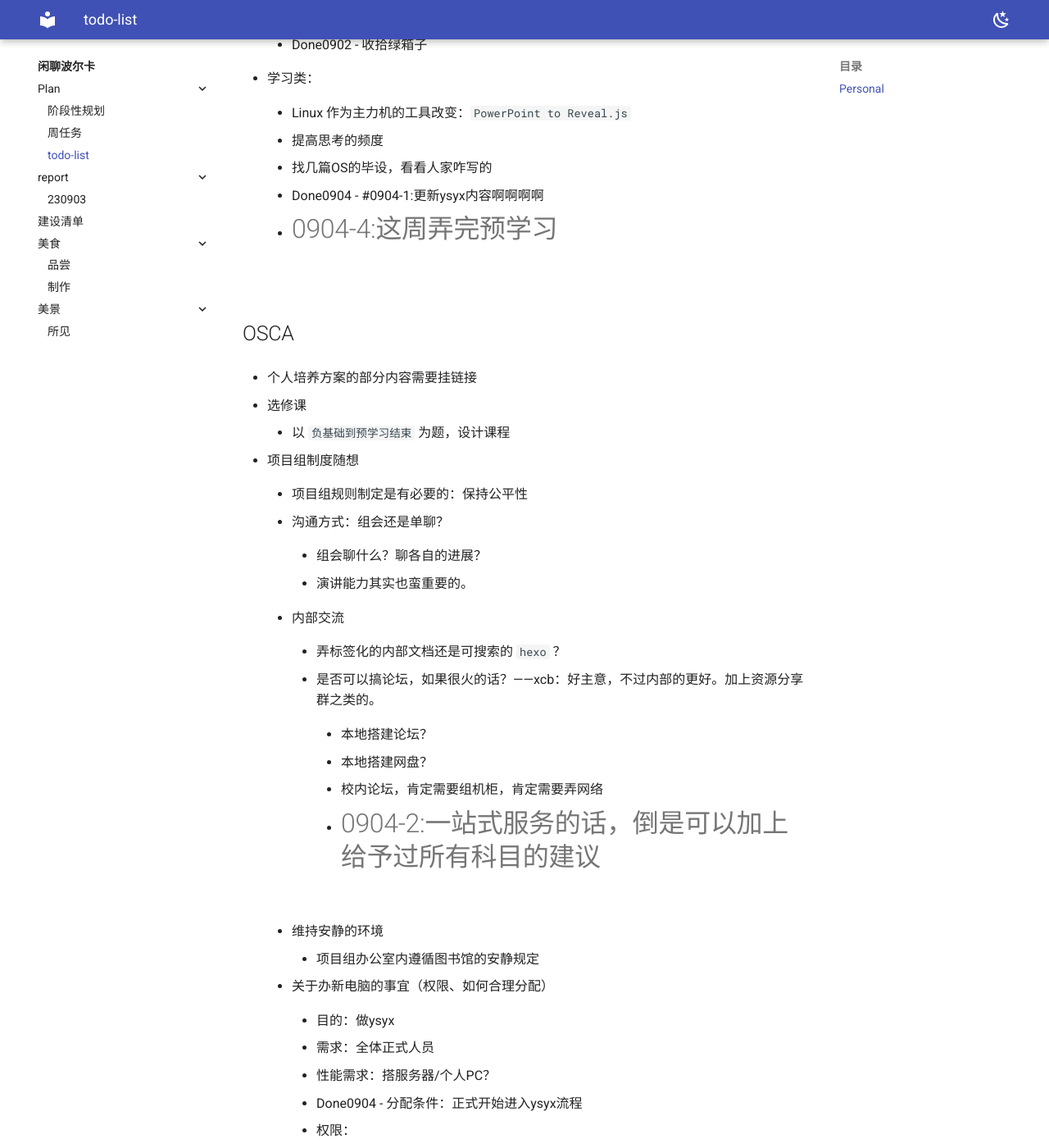
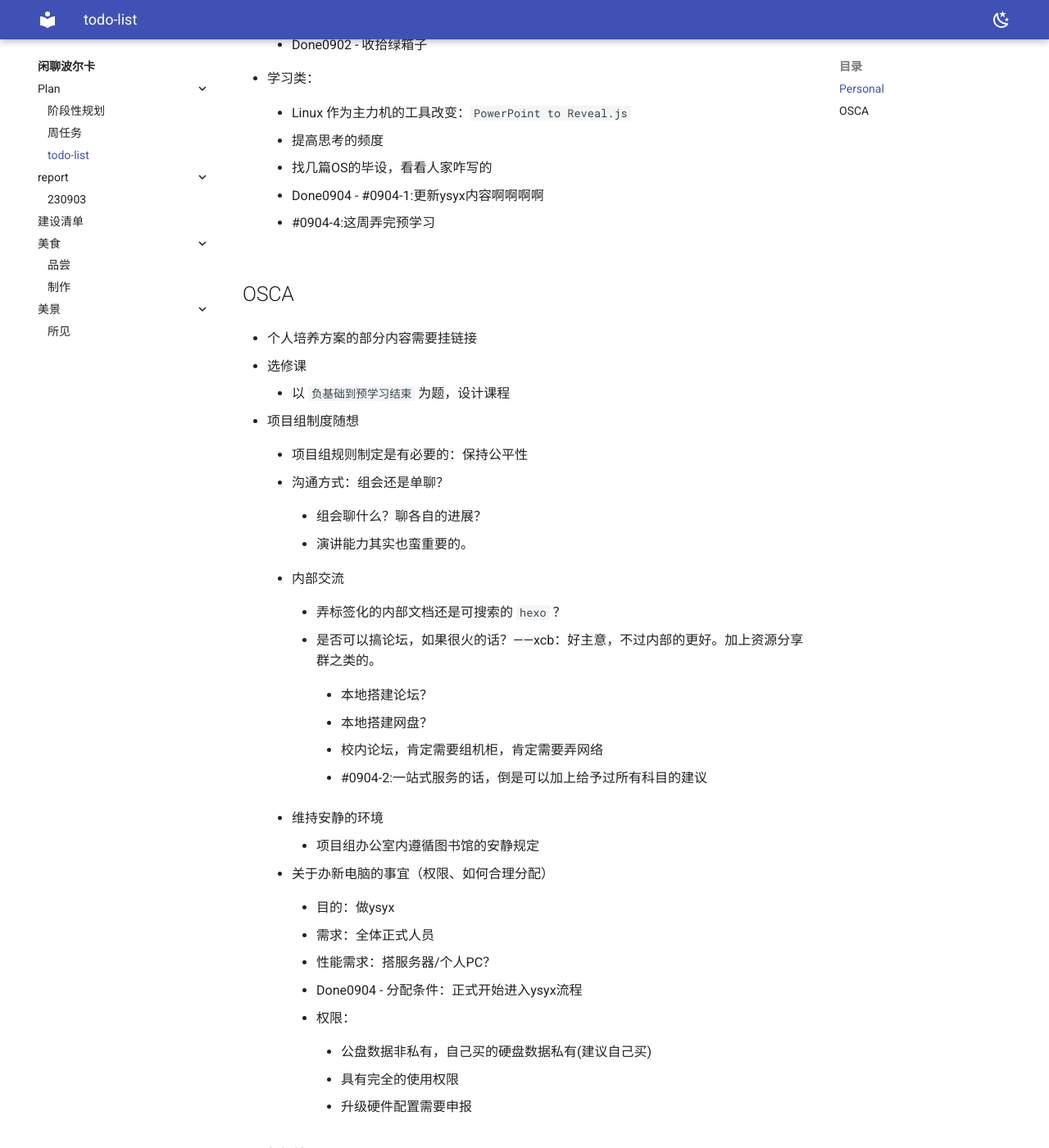
Before and after one commit to Haohahahaha/chat, an MkDocs documentation site: the page built from docs/plan/todo-list.md, in a window 1280 px wide and 1400 px high, scrolled down 488 px. Shown: the whole window at 82% size. Built offline with MkDocs 1.6.1 and Material for MkDocs 9.7.7, drawn with Linux system fonts in a browser that asks for light colours; some of the changed text lies outside the part shown.

Commit message:
2023-09-10_09:13:50 update

```diff
--- a/docs/plan/todo-list.md
+++ b/docs/plan/todo-list.md
@@ -26,9 +26,9 @@
 
     - 找几篇OS的毕设，看看人家咋写的
 
-	- Done0904 - #0904-1:更新ysyx内容啊啊啊啊
+	- Done0904 - \#0904-1:更新ysyx内容啊啊啊啊
 
-	- #0904-4:这周弄完预学习
+	- \#0904-4:这周弄完预学习
 
 ## OSCA
 
@@ -60,7 +60,7 @@
 
             - 校内论坛，肯定需要组机柜，肯定需要弄网络
 
-			- #0904-2:一站式服务的话，倒是可以加上给予过所有科目的建议
+			- \#0904-2:一站式服务的话，倒是可以加上给予过所有科目的建议
 
     - 维持安静的环境
 
@@ -106,7 +106,7 @@
 
     - 组织建设讨论（标准化建设、制度建设）
 
-	- #0904-3:场地有结果之后抓紧把主机给人家
+	- \#0904-3:场地有结果之后抓紧把主机给人家
 
 - 置办电脑
 
```
